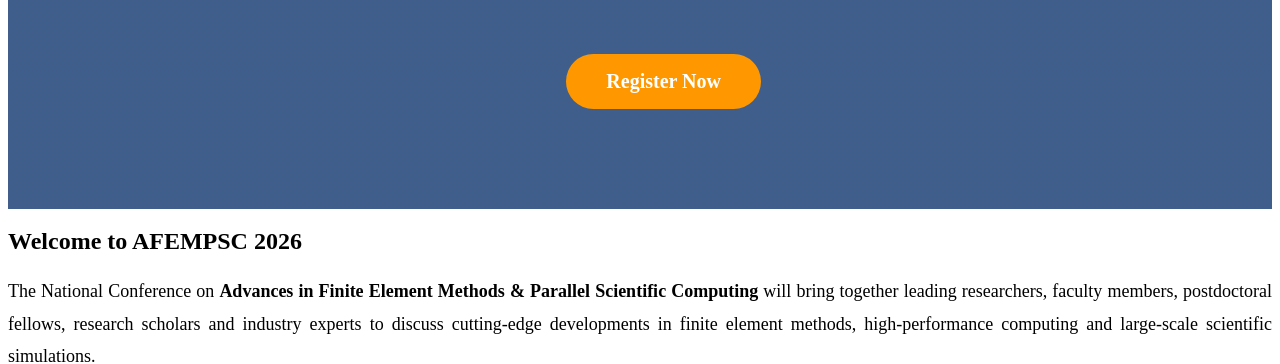
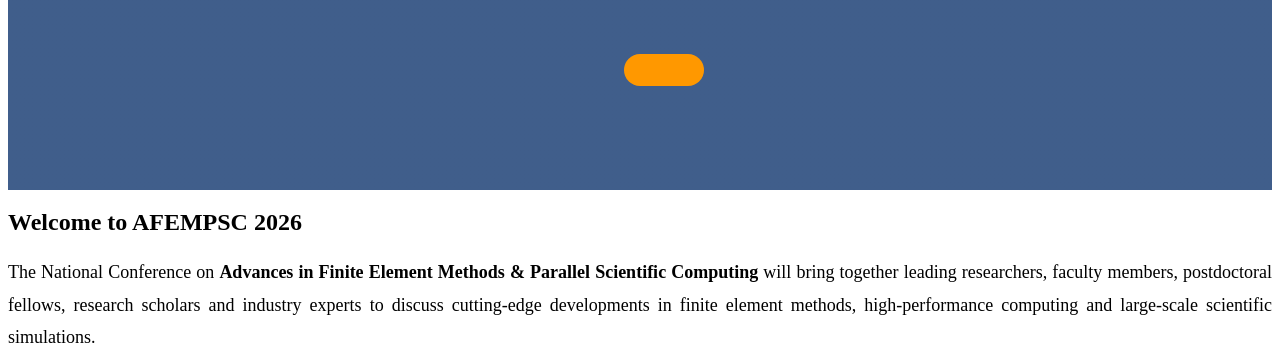
Before and after one commit to acharya2357/AFEMPSC2026, a plain HTML site: page index.html in a window 1280 px wide. Shown: the part 442-806 px from the top of the page. Drawn offline with Linux system fonts and the light colour scheme.

Commit message:
Remove 'Register Now' text from index.html

```diff
--- a/index.html
+++ b/index.html
@@ -60,7 +60,6 @@ font-size:20px;
 font-weight:bold;
 border-radius:50px;
 transition:.3s;">
-Register Now
 </a>
 
 </div>
```
